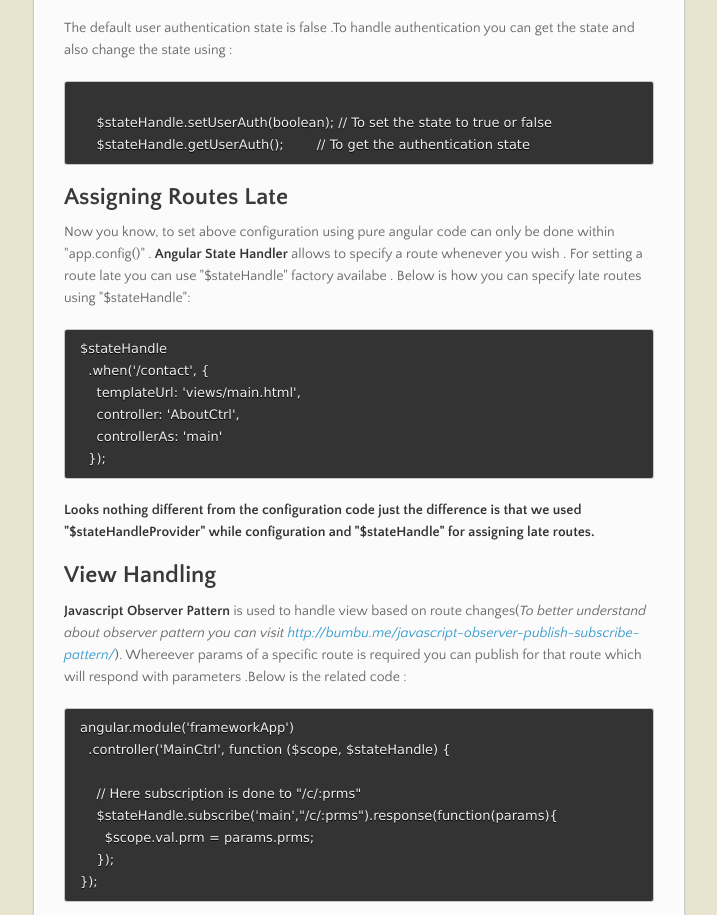
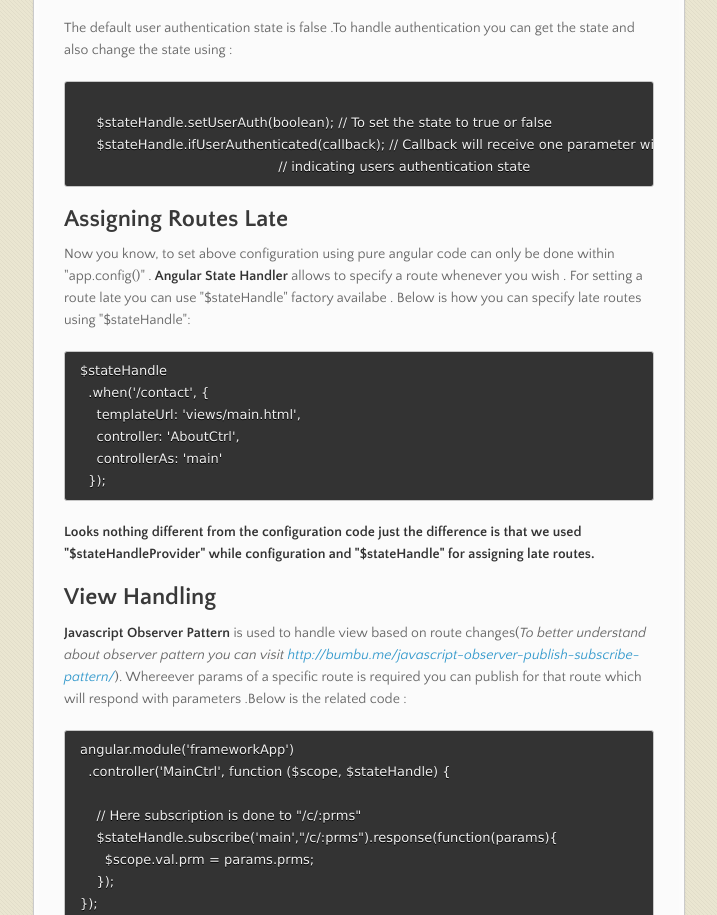
Before and after one commit to JesselJohn/angular-state-handler, a plain HTML site: page index.html in a window 1280 px wide. Shown: the part 1281-2196 px from the top of the page, without its empty margins (282-999 px from the left). Drawn offline with nearby package versions, Linux system fonts and the light colour scheme.

Commit message:
Update index.html

```diff
--- a/index.html
+++ b/index.html
@@ -102,7 +102,8 @@
 
 <pre><code>
     $stateHandle.setUserAuth(boolean); // To set the state to true or false
-    $stateHandle.getUserAuth();        // To get the authentication state
+    $stateHandle.ifUserAuthenticated(callback); // Callback will receive one parameter with boolean value
+                                                // indicating users authentication state
 </code></pre>
 
 <h2>
```
